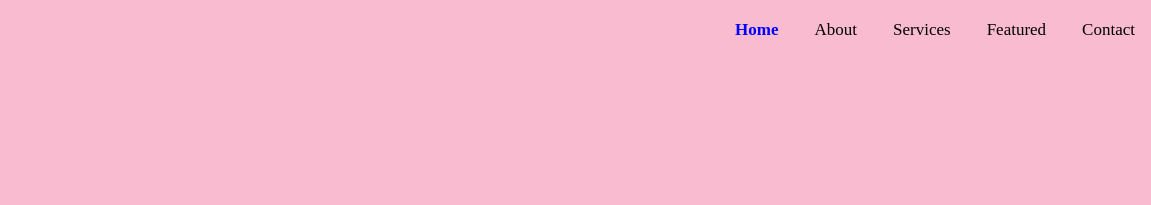
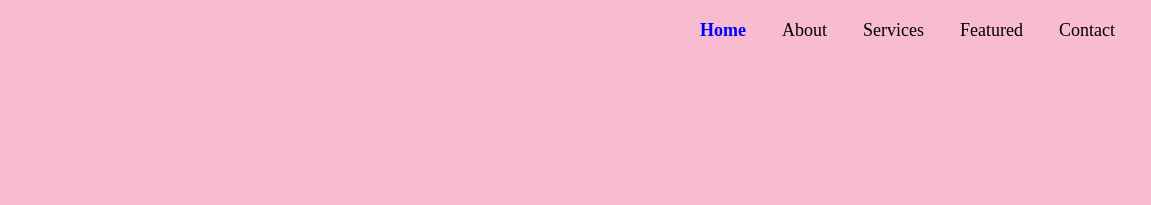
Before and after one commit to Mohammad-Uzair-Ahmed/OIBSIP, a plain HTML site: page TASK 1 - Landing Page/index.html in a window 1280 px wide. Shown: the top 205 px of the page, 129-1280 px from the left. Drawn offline with Linux system fonts and the light colour scheme.

Commit message:
New Changes

```diff
--- a/TASK 1 - Landing Page/style.css
+++ b/TASK 1 - Landing Page/style.css
@@ -4,17 +4,15 @@
     box-sizing: border-box;
     list-style: none;
 }
-nav{
-    max-width: 1620px;
-    width: 90%;
-}
 
 /* ........................ Navbar Start ........................ */
 nav{
-    width: 100%;
-    height: 4rem;
+    width: 100vw;
+    height: 5rem;
     background-color: #F8BBD0;
+    background-size: cover;
     position: fixed;
+    padding-right: 20px;
 }
 nav ul{
     float: right;
@@ -25,7 +23,7 @@ nav ul li{
 }
 nav ul li a{
     text-decoration: none;
-    font-size: 17px;
+    font-size: 18px;
     color: black;
     padding: 8px 16px;
 }
@@ -60,6 +58,7 @@ header{
     align-items: center;
     height: 90vh;
     background-color: #F8BBD0;
+    width: 100vw;
     background-size: cover;
 }
 .header-section{
@@ -137,6 +136,7 @@ header{
 .main-section{
     background-color: white;
     background-size: cover;
+    width: 100vw;
     height: 100vh;
 }
 .heading{
@@ -149,7 +149,7 @@ header{
     display: flex;
     justify-content: space-between;
     align-items: center;
-    overflow-y: auto;
+    overflow-x: auto;
 }
 .car{
     display: flex;
@@ -223,6 +223,8 @@ header{
     display: flex;
     justify-content:space-between;
     background-color: black;
+    background-size: cover;
+    width: 100vw;
     padding: 20px;
     margin-top: 20px;
 }
```
